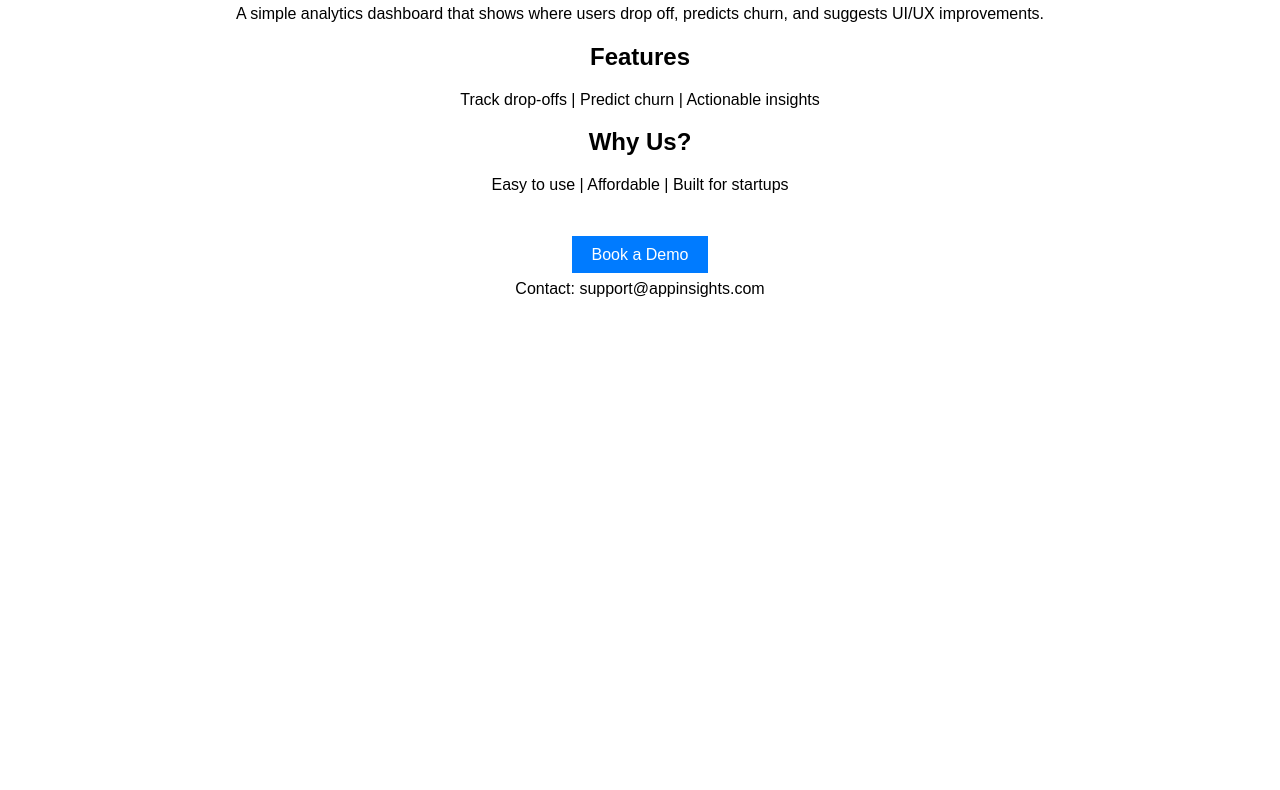
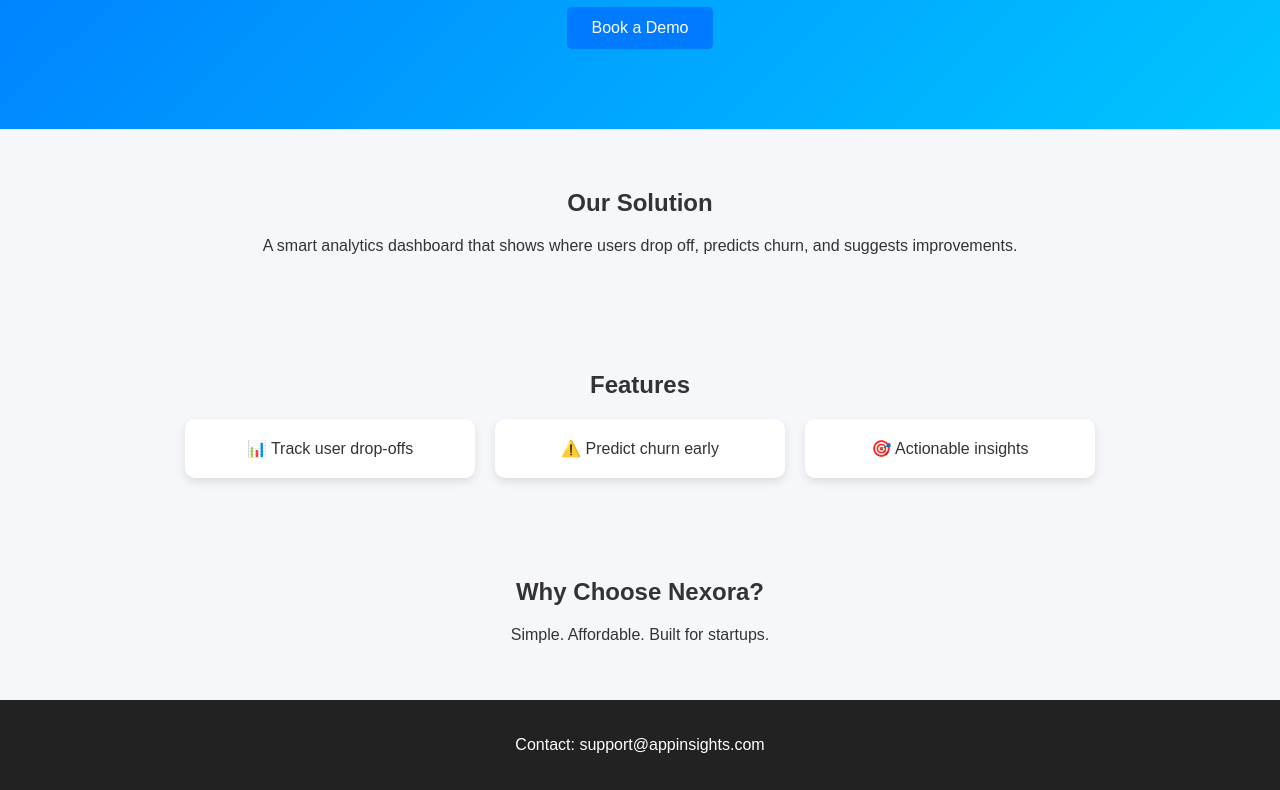
Before and after one commit to devikadevadasan/Nexora, a plain HTML site: page index.html in a window 1280 px wide. Shown: the part 209-999 px from the top of the page. Before the commit the page ends 800 px from the top, so only its background shows below. Drawn offline with Linux system fonts and the light colour scheme.

Commit message:
Revamp index.html with new branding and layout

```diff
--- a/index.html
+++ b/index.html
@@ -1,31 +1,86 @@
 <!DOCTYPE html>
 <html>
 <head>
-    <title>App Insights</title>
+    <title>Nexora - App Insights</title>
     <style>
-        body { font-family: Arial; text-align: center; padding: 40px; }
-        h1 { color: #2c3e50; }
-        .btn { background: #007BFF; color: white; padding: 10px 20px; text-decoration: none; }
+        body {
+            margin: 0;
+            font-family: Arial, sans-serif;
+            background: #f5f7fa;
+            color: #333;
+            text-align: center;
+        }
+        .hero {
+            background: linear-gradient(135deg, #007BFF, #00c6ff);
+            color: white;
+            padding: 80px 20px;
+        }
+        h1 {
+            font-size: 36px;
+            margin-bottom: 10px;
+        }
+        .section {
+            padding: 40px 20px;
+        }
+        .features {
+            display: flex;
+            justify-content: center;
+            gap: 20px;
+            flex-wrap: wrap;
+        }
+        .card {
+            background: white;
+            padding: 20px;
+            width: 250px;
+            border-radius: 10px;
+            box-shadow: 0 4px 10px rgba(0,0,0,0.1);
+        }
+        .btn {
+            background: #007BFF;
+            color: white;
+            padding: 12px 25px;
+            text-decoration: none;
+            border-radius: 5px;
+            display: inline-block;
+            margin-top: 20px;
+        }
+        footer {
+            background: #222;
+            color: white;
+            padding: 20px;
+        }
     </style>
 </head>
 <body>
 
-<h1>Struggling to Retain Users After the First Week?</h1>
-<p>Most apps lose over 70% of users early.</p>
+<div class="hero">
+    <h1>Struggling to Retain Users?</h1>
+    <p>Turn drop-offs into growth with Nexora</p>
+    <a class="btn" href="#">Book a Demo</a>
+</div>
 
-<h2>Our Solution</h2>
-<p>A simple analytics dashboard that shows where users drop off, predicts churn, and suggests UI/UX improvements.</p>
+<div class="section">
+    <h2>Our Solution</h2>
+    <p>A smart analytics dashboard that shows where users drop off, predicts churn, and suggests improvements.</p>
+</div>
 
-<h2>Features</h2>
-<p>Track drop-offs | Predict churn | Actionable insights</p>
+<div class="section">
+    <h2>Features</h2>
+    <div class="features">
+        <div class="card">📊 Track user drop-offs</div>
+        <div class="card">⚠️ Predict churn early</div>
+        <div class="card">🎯 Actionable insights</div>
+    </div>
+</div>
 
-<h2>Why Us?</h2>
-<p>Easy to use | Affordable | Built for startups</p>
+<div class="section">
+    <h2>Why Choose Nexora?</h2>
+    <p>Simple. Affordable. Built for startups.</p>
+</div>
 
-<br><br>
-<a class="btn" href="#">Book a Demo</a>
-
-<p>Contact: support@appinsights.com</p>
+<footer>
+    <p>Contact: support@appinsights.com</p>
+</footer>
 
 </body>
 </html>
```
